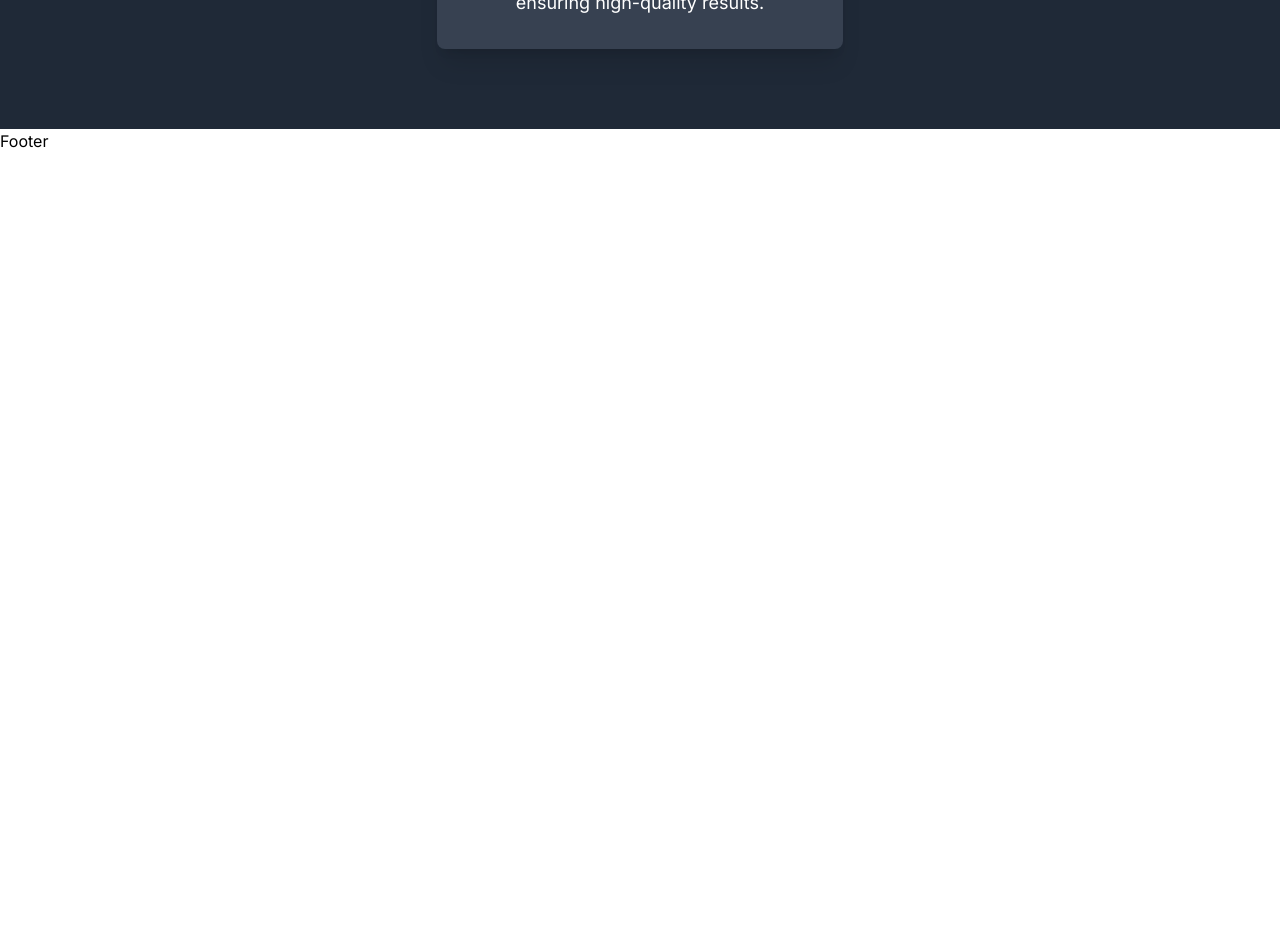
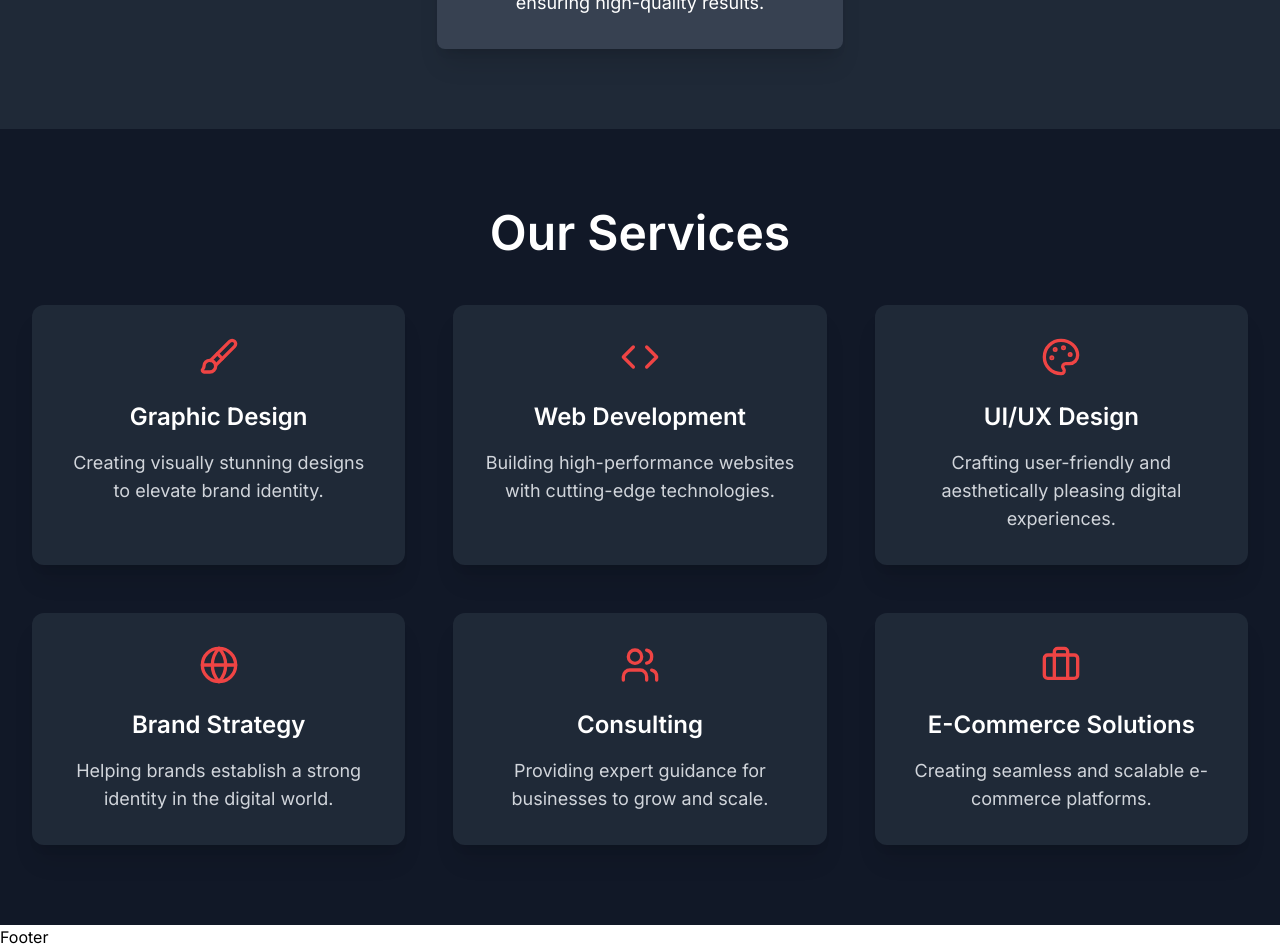
Before and after one commit to Neaz-mq/office, a React (Vite) app: page / in a window 1280 px wide. Shown: the part 1860-2809 px from the top of the page. Before the commit the page ends 2013 px from the top, so only its background shows below. Built offline with nearby package versions, Linux system fonts and the light colour scheme.

Commit message:
navbar updated

```diff
--- a/src/pages/Home/Home/Home.jsx
+++ b/src/pages/Home/Home/Home.jsx
@@ -1,12 +1,12 @@
 import About from "../../About/About";
-// import Services from "../../Services/Services";
+import Services from "../../Services/Services";
 
 
 const Home = () => {
     return (
         <div>
             <About></About>
-            {/* <Services></Services> */}
+            <Services></Services>
         </div>
     );
 };
--- a/src/pages/Shared/NavBar/NavBar.jsx
+++ b/src/pages/Shared/NavBar/NavBar.jsx
@@ -64,7 +64,7 @@ const NavBar = () => {
             animate={{ opacity: 1, x: 0 }}
             exit={{ opacity: 0, x: "100%" }}
             transition={{ duration: 0.3 }}
-            className="fixed top-0 right-0 w-1/3 h-auto bg-black bg-opacity-95 p-4 flex flex-col items-center space-y-6 md:hidden z-[999]"
+            className="fixed top-0 right-0 w-1/3 h-auto bg-black bg-opacity-95 p-8 flex flex-col items-center space-y-2 md:hidden z-[999]"
           >
             {/* Close Button */}
             <button
```
